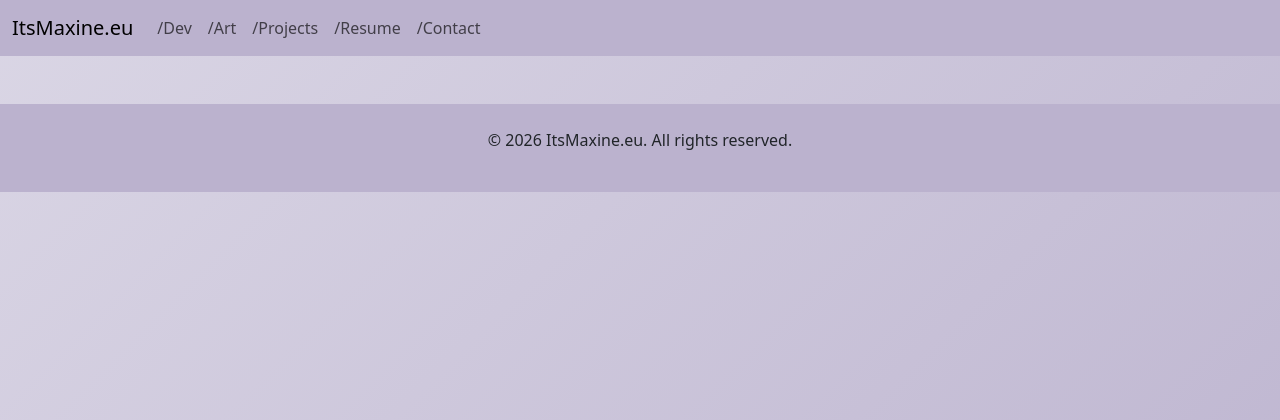
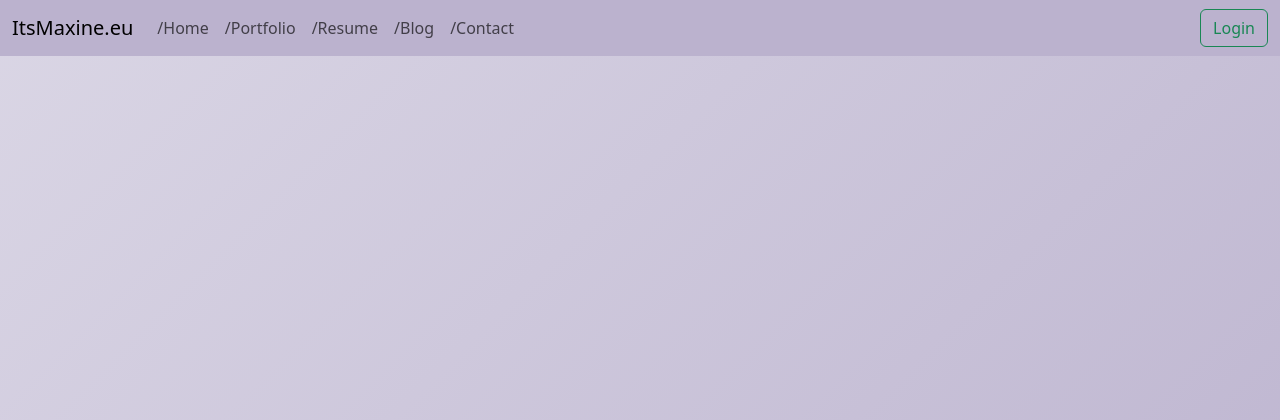
Before and after one commit to MaxineCodes/portfolio_website, a Flask app: template templates/base.html in a window 1280 px wide. Shown: the top 420 px of the page. Run offline with Flask 3, Linux system fonts and the light colour scheme; the template is opened without the code that fills it, so the values that code supplies are empty.

Commit message:
templating using jinja

```diff
--- a/templates/base.html
+++ b/templates/base.html
@@ -3,46 +3,62 @@
 <head>
     <meta charset="UTF-8">
     <meta name="viewport" content="width=device-width, initial-scale=1">
-    <title>{% block title %}My Website{% endblock %}</title>
+    <title>{% block title %}ItsMaxine{% endblock %}</title>
+    <!-- Bootstrap 5 CSS -->
     <link href="https://cdn.jsdelivr.net/npm/bootstrap@5.3.3/dist/css/bootstrap.min.css" rel="stylesheet">
+    <!-- Custom CSS -->
     <link href="{{ url_for('static', filename='style.css') }}" rel="stylesheet">
 </head>
 <body>
-    <!-- Header -->
+    <!-- Header/Navbar -->
     {% block header %}
-    <nav class="navbar navbar-expand-lg navbar-light bg-light">
+    <nav class="navbar navbar-expand-lg navbar-light custom-navbar">
         <div class="container-fluid">
             <a class="navbar-brand" href="#">ItsMaxine.eu</a>
+
             <button class="navbar-toggler" type="button" data-bs-toggle="collapse" data-bs-target="#navbarSupportedContent" aria-controls="navbarSupportedContent" aria-expanded="false" aria-label="Toggle navigation">
                 <span class="navbar-toggler-icon"></span>
             </button>
+
             <div class="collapse navbar-collapse" id="navbarSupportedContent">
                 <ul class="navbar-nav me-auto mb-2 mb-lg-0">
-                    <li class="nav-item"><a class="nav-link" href="#">/Dev</a></li>
-                    <li class="nav-item"><a class="nav-link" href="#">/Art</a></li>
-                    <li class="nav-item"><a class="nav-link" href="#">/Projects</a></li>
-                    <li class="nav-item"><a class="nav-link" href="#">/Resume</a></li>
-                    <li class="nav-item"><a class="nav-link" href="#">/Contact</a></li>
+                    <li class="nav-item active">
+                        <a class="nav-link" href="#">/Home</a>
+                    </li>
+                    <li class="nav-item">
+                        <a class="nav-link" href="#">/Portfolio</a>
+                    </li>
+                    <li class="nav-item">
+                        <a class="nav-link" href="#">/Resume</a>
+                    </li>
+                    <li class="nav-item">
+                        <a class="nav-link" href="#">/Blog</a>
+                    </li>
+                    <li class="nav-item">
+                        <a class="nav-link" href="#">/Contact</a>
+                    </li>
                 </ul>
+
+                <form class="d-flex" role="login">
+                    <button class="btn btn-outline-success" type="submit">Login</button>
+                </form>
             </div>
         </div>
     </nav>
     {% endblock %}
 
-    <!-- Page Content -->
-    <main class="container">
+    <!-- Main Content -->
+    <div class="container">
         {% block content %}{% endblock %}
-    </main>
+    </div>
 
     <!-- Footer -->
-    {% block footer %}
-    <footer class="bg-light text-center py-4 mt-5">
-        <div class="container">
-            <p>&copy; 2026 ItsMaxine.eu. All rights reserved.</p>
-        </div>
-    </footer>
-    {% endblock %}
+    {% block footer %}{% endblock %}
 
+    <!-- Bootstrap 5 JS Bundle -->
     <script src="https://cdn.jsdelivr.net/npm/bootstrap@5.3.3/dist/js/bootstrap.bundle.min.js"></script>
+
+    <!-- Custom Scripts -->
+    {% block scripts %}{% endblock %}
 </body>
 </html>
```
Also changed, not shown: templates/index.html (+8 -64 lines).
